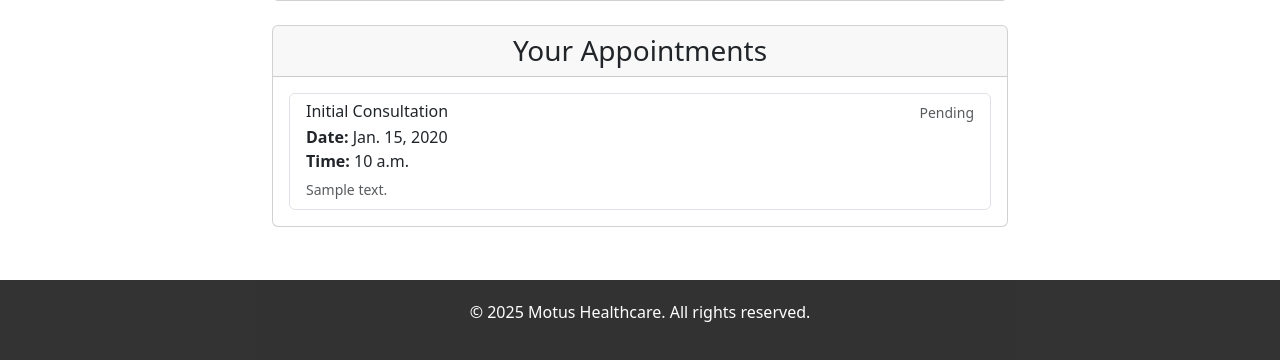
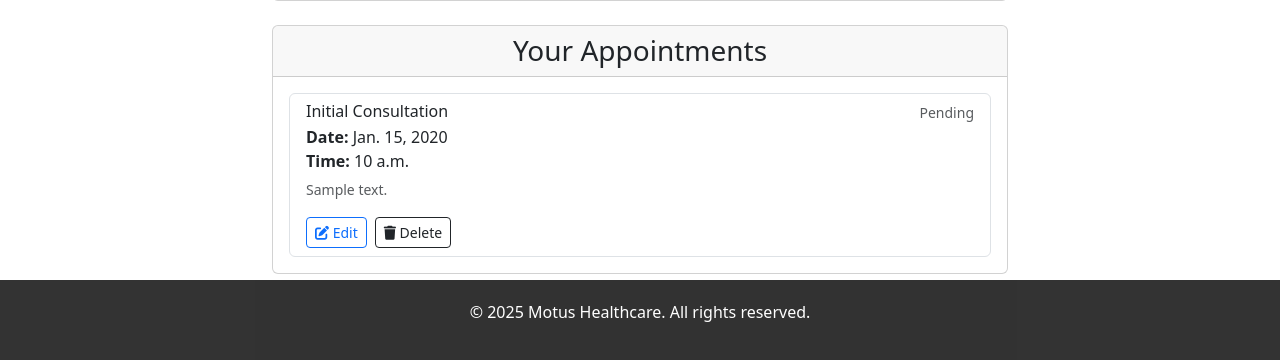
Before and after one commit to DavidRC-Projects/motus_physio, a Django app: page /profile/ in a window 1280 px wide. Shown: the part 440-800 px from the top of the page. Run offline with Django 4.2, Linux system fonts and the light colour scheme; a user stored in the database is signed in; tables that the repository leaves empty hold one stand-in row (values such as "Sample post"); some libraries are stand-ins or nearby versions; some web fonts are replaced.

Commit message:
Add edit and delete buttons in profile.html

```diff
--- a/templates/users/profile.html
+++ b/templates/users/profile.html
@@ -127,6 +127,16 @@
                                 {% if appointment.notes %}
                                     <small class="text-muted">{{ appointment.notes }}</small>
                                 {% endif %}
+
+                                <!-- Buttons to delete and edit appointments -->
+                                <div class="mt-3 d-flex gap-2">
+                                    <button class="btn btn-outline-primary btn-sm">
+                                        <i class="fas fa-edit"></i> Edit
+                                    </button>
+                                    <button class="btn btn-outline-dark btn-sm">
+                                        <i class="fas fa-trash"></i> Delete
+                                    </button>
+                                </div>
                             </div>
                             {% endfor %}
                         </div>
```
